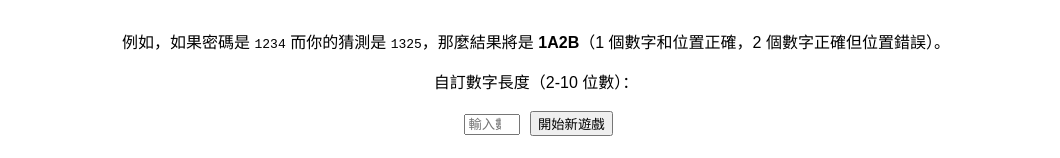
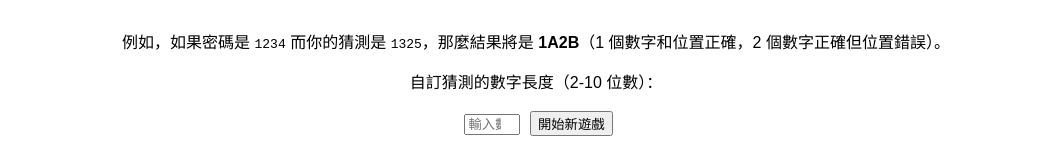
Before and after one commit to Iamsvito/1a2b, a plain HTML site: page index.html in a window 1280 px wide. Shown: the part 224-382 px from the top of the page, without its empty margins (104-1164 px from the left). Drawn offline with Linux system fonts and the light colour scheme.

Commit message:
更新 index.html
改善中文

```diff
--- a/index.html
+++ b/index.html
@@ -35,7 +35,7 @@
 <p>例如，如果密碼是 <code>1234</code> 而你的猜測是 <code>1325</code>，那麼結果將是 <strong>1A2B</strong>（1 個數字和位置正確，2 個數字正確但位置錯誤）。</p>
 
 
-    <p>自訂數字長度（2-10 位數）：</p>
+    <p>自訂猜測的數字長度（2-10 位數）：</p>
     <input type="number" id="digitLength" min="2" max="10" placeholder="輸入數字長度">
     <button onclick="startGame()">開始新遊戲</button>
     <br><br>
```
